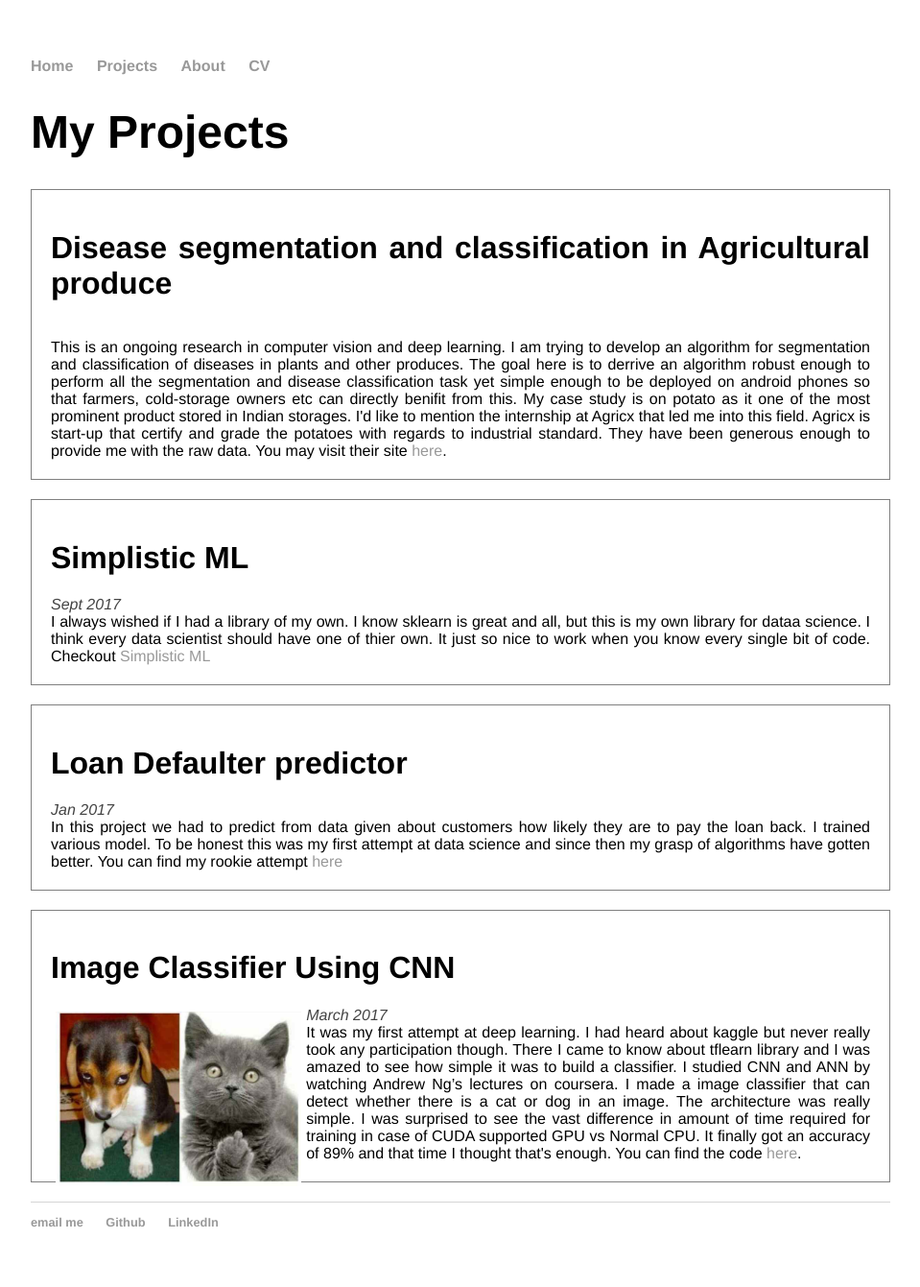
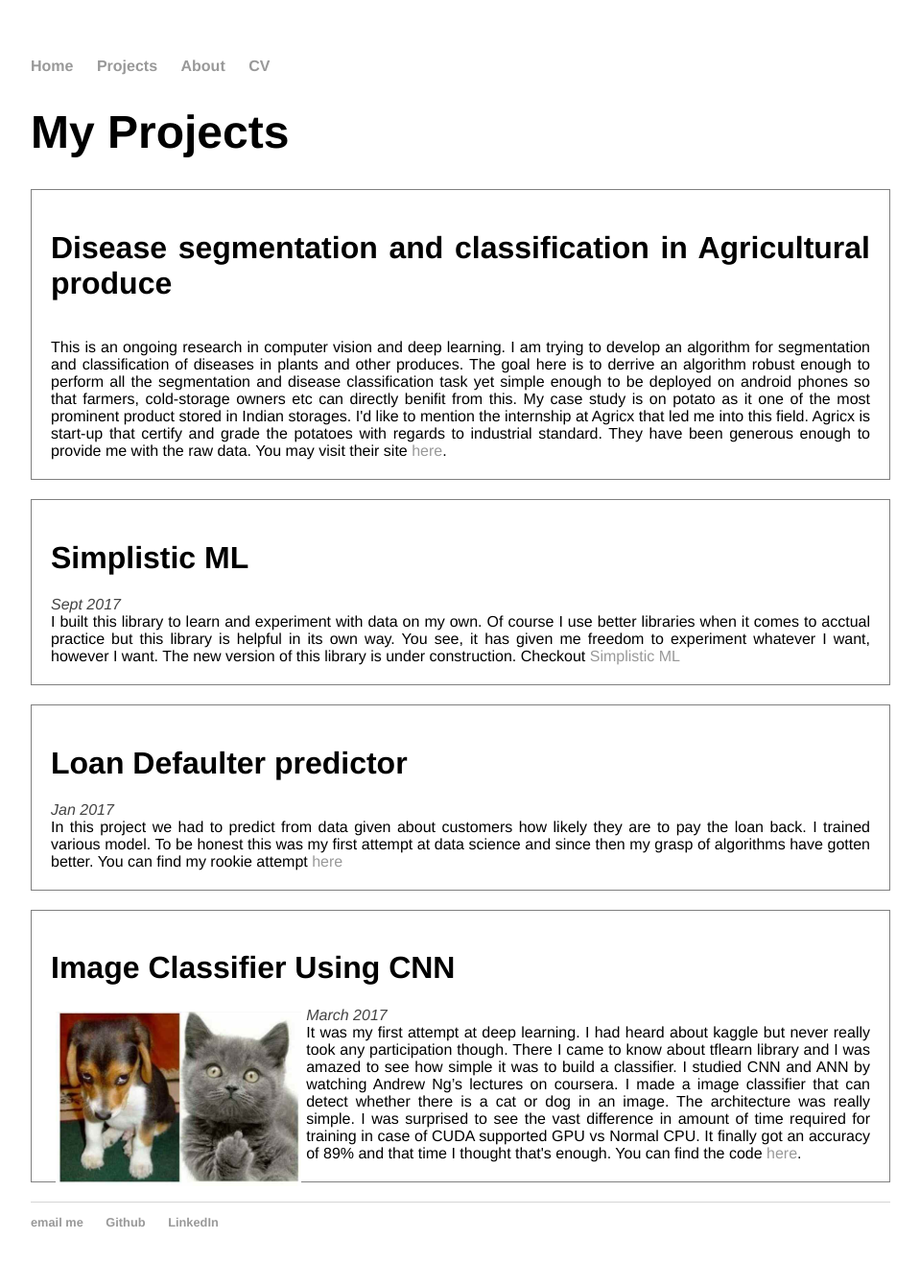
Before and after one commit to nikheelpandey/puter.github.io, a Jekyll site: the page built from projects/index.html, in a window 1280 px wide. Shown: the whole page at 96% size, without its empty margins (160-1119 px from the left). Built offline with Jekyll 4.4.1, drawn with Linux system fonts in a browser that asks for light colours.

Commit message:
simplistic-ml added

```diff
--- a/index.html
+++ b/index.html
@@ -7,7 +7,7 @@ description: Personal Website of Nikhil Pandey
 <div class="blurb">
 	<h1>Hi there, I'm Nikhil!</h1>
 	<!-- <img src="{{ site.baseurl }}/files/me.jpg" width="100%" style="border-radius:50%;"></img> -->
-	<p>I am computer vision and machine learning Engineer. <a href="/about">Click here to know more about me</a></p>
+	<p>I'm a computer vision and machine learning Engineer. <a href="/about">Click here to know more about me</a></p>
 
 
 	<p>Visit github to see the projects that I have worked on. <a href="https://github.com/nikhilpandey360?tab=repositories">projects</a>.</p>
--- a/projects/index.html
+++ b/projects/index.html
@@ -21,7 +21,7 @@ description: Projects and work experience of Nikhil Pandey nikhilpandey
     <!-- <img class="img_left" src="{{ site.baseurl }}/files/projects/project_2.jpg"></img> -->
     <span class="duration">Sept 2017</span><br>
     <span class="description">
-        I always wished if I had a library of my own. I know sklearn is great and all, but this is my own library for dataa science. I think every data scientist should have one of thier own. It just so nice to work when you know every single bit of code. Checkout <a href="https://github.com/nikhilpandey360/Simplistic-ML">Simplistic ML </a> <span>
+        I built this library to learn and experiment with data  on my own. Of course I use better libraries when it comes to acctual practice but this library is helpful in its own way. You see, it has given me freedom to experiment whatever I want, however I want. The new version of this library is under construction.  Checkout <a href="https://github.com/nikhilpandey360/Simplistic-ML">Simplistic ML </a> <span>
     </div>
 
 
```
